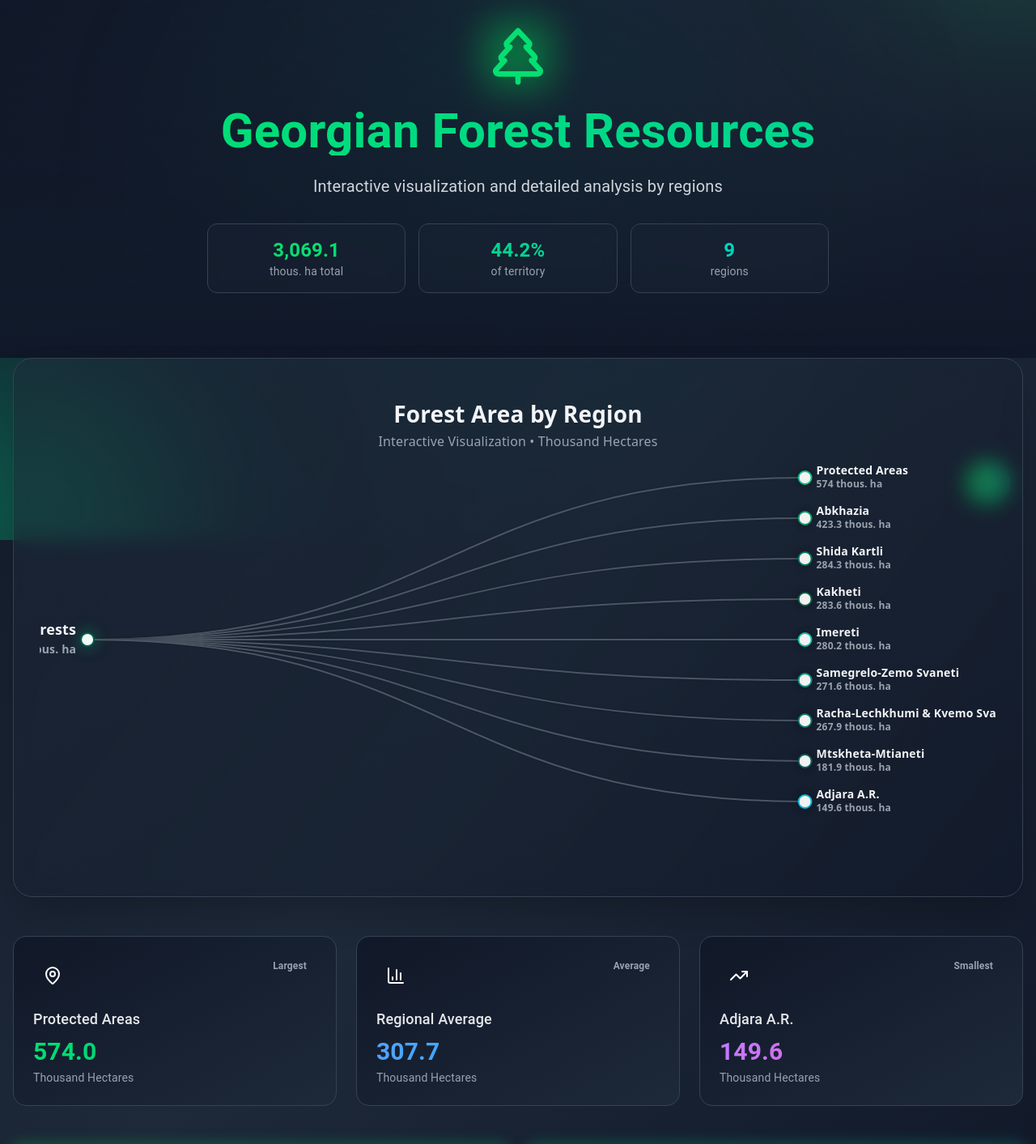
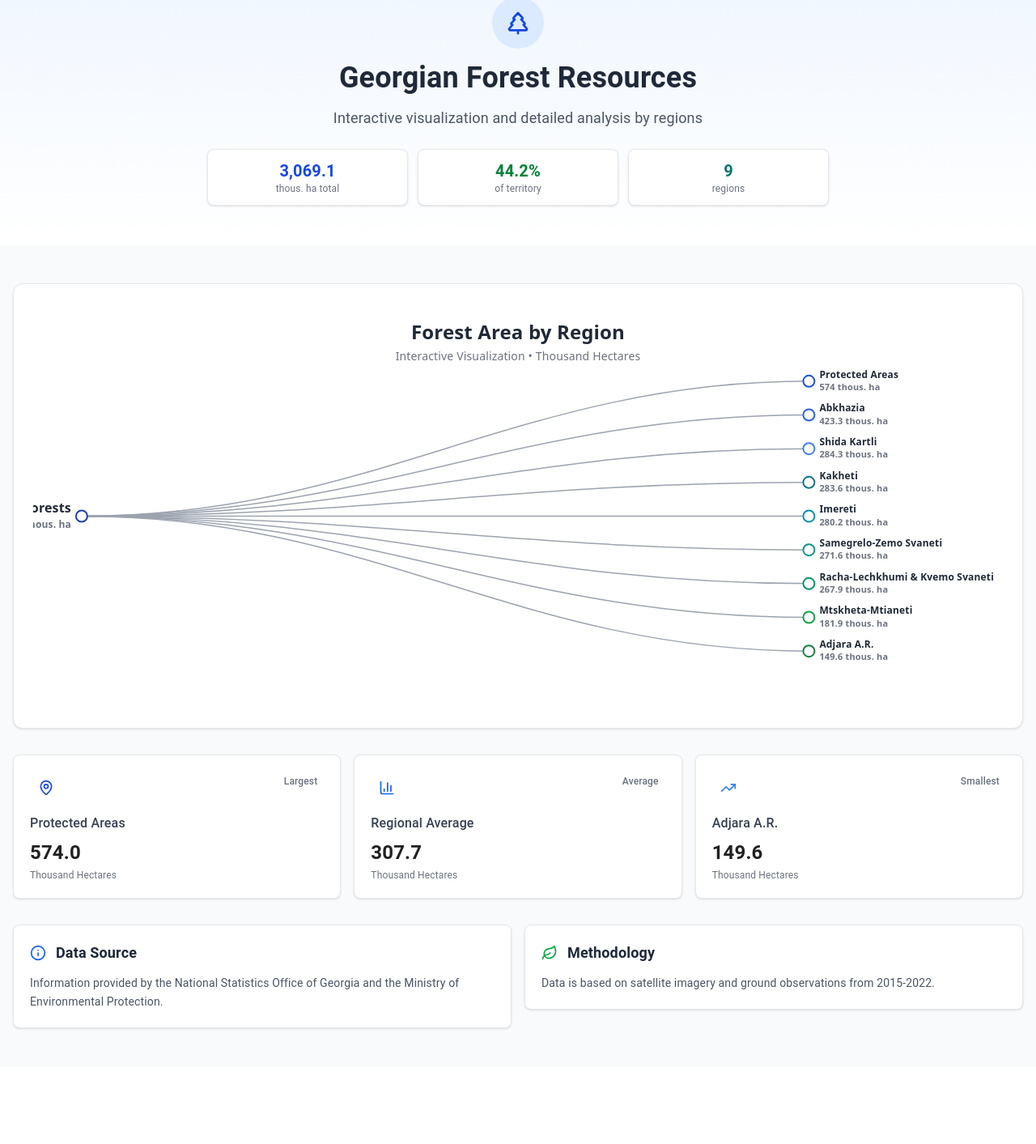
Before and after one commit to nikolozi2001/environmental-statistics-portal, a React (Vite) app in the folder frontend/: page /en/nature/forest-area in a window 1280 px wide. Shown: the part 133-1546 px from the top of the page at 81% size. After the commit the page ends 1451 px from the top, so only its background shows below. Built offline with nearby package versions, Linux system fonts and the light colour scheme.

Commit message:
Update ForestArea component with a refined color palette, improved styling, and enhanced animations for better user experience

```diff
--- a/frontend/src/pages/nature/ForestArea.jsx
+++ b/frontend/src/pages/nature/ForestArea.jsx
@@ -59,17 +59,17 @@ const ForestArea = () => {
       renderer: "canvas",
     });
 
-    // Modern gradient colors
+    // Government-appropriate color palette (blues and greens)
     const colorPalette = [
-      "#10b981",
+      "#1a56db",
+      "#2563eb",
+      "#3b82f6",
+      "#0e7490",
+      "#0891b2",
+      "#0d9488",
       "#059669",
-      "#047857",
-      "#065f46",
-      "#14b8a6",
-      "#0d9488",
-      "#0f766e",
-      "#115e59",
-      "#06b6d4",
+      "#16a34a",
+      "#15803d",
     ];
 
     const option = {
@@ -81,27 +81,27 @@ const ForestArea = () => {
         left: "center",
         top: "20",
         textStyle: {
-          fontSize: 28,
+          fontSize: 24,
           fontWeight: "bold",
-          color: "#f3f4f6",
+          color: "#1f2937",
           fontFamily: "system-ui, -apple-system, sans-serif",
         },
         subtext: isGeorgian
           ? "ინტერაქტიული ვიზუალიზაცია • ათასი ჰექტარი"
           : "Interactive Visualization • Thousand Hectares",
         subtextStyle: {
-          fontSize: 16,
-          color: "#9ca3af",
+          fontSize: 14,
+          color: "#6b7280",
           fontFamily: "system-ui, -apple-system, sans-serif",
         },
       },
       tooltip: {
         trigger: "item",
-        backgroundColor: "rgba(17, 24, 39, 0.95)",
-        borderColor: "#374151",
+        backgroundColor: "rgba(255, 255, 255, 0.95)",
+        borderColor: "#d1d5db",
         borderWidth: 1,
         textStyle: {
-          color: "#f3f4f6",
+          color: "#1f2937",
           fontSize: 14,
         },
         formatter: (params) => {
@@ -129,7 +129,7 @@ const ForestArea = () => {
           `;
         },
         extraCssText:
-          "backdrop-filter: blur(10px); border-radius: 8px; box-shadow: 0 10px 40px rgba(0, 0, 0, 0.5);",
+          "border-radius: 6px; box-shadow: 0 4px 12px rgba(0, 0, 0, 0.1);",
       },
       series: [
         {
@@ -142,16 +142,12 @@ const ForestArea = () => {
                 ...item,
                 itemStyle: {
                   color: colorPalette[index % colorPalette.length],
-                  shadowBlur: 10,
-                  shadowColor: "rgba(0, 0, 0, 0.3)",
                 },
               })),
               itemStyle: {
-                color: "#065f46",
-                borderColor: "#10b981",
-                borderWidth: 3,
-                shadowBlur: 20,
-                shadowColor: "rgba(16, 185, 129, 0.5)",
+                color: "#1e40af",
+                borderColor: "#1d4ed8",
+                borderWidth: 2,
               },
             },
           ],
@@ -159,14 +155,14 @@ const ForestArea = () => {
           left: "5%",
           bottom: "10%",
           right: "20%",
-          symbolSize: 16,
+          symbolSize: 14,
           orient: "horizontal",
           label: {
             position: "left",
             verticalAlign: "middle",
             align: "right",
-            fontSize: 16,
-            color: "#e5e7eb",
+            fontSize: 14,
+            color: "#374151",
             fontWeight: "600",
             fontFamily: "system-ui, -apple-system, sans-serif",
             formatter: function (params) {
@@ -179,14 +175,14 @@ const ForestArea = () => {
             },
             rich: {
               title: {
-                fontSize: 18,
+                fontSize: 16,
                 fontWeight: "bold",
-                color: "#f3f4f6",
-                padding: [0, 0, 8, 0],
+                color: "#1f2937",
+                padding: [0, 0, 6, 0],
               },
               value: {
-                fontSize: 14,
-                color: "#9ca3af",
+                fontSize: 12,
+                color: "#6b7280",
               },
             },
           },
@@ -195,8 +191,8 @@ const ForestArea = () => {
               position: "right",
               verticalAlign: "middle",
               align: "left",
-              fontSize: 14,
-              color: "#e5e7eb",
+              fontSize: 12,
+              color: "#374151",
               fontFamily: "system-ui, -apple-system, sans-serif",
               formatter: function (params) {
                 return `{name|${params.name}}\n{value|${params.value} ${
@@ -205,55 +201,49 @@ const ForestArea = () => {
               },
               rich: {
                 name: {
-                  fontSize: 14,
-                  color: "#f3f4f6",
+                  fontSize: 12,
+                  color: "#1f2937",
                   padding: [0, 0, 4, 0],
                 },
                 value: {
-                  fontSize: 12,
-                  color: "#9ca3af",
+                  fontSize: 11,
+                  color: "#6b7280",
                   fontWeight: "bold",
                 },
               },
             },
             itemStyle: {
               borderRadius: 4,
-              borderWidth: 2,
-              borderColor: "#1f2937",
+              borderWidth: 1,
+              borderColor: "#e5e7eb",
             },
           },
           expandAndCollapse: true,
-          animationDuration: 1000,
-          animationEasing: "elasticOut",
+          animationDuration: 800,
+          animationEasing: "cubicOut",
           initialTreeDepth: 2,
           lineStyle: {
-            color: "#4b5563",
-            width: 2,
-            curveness: 0.5,
-            shadowBlur: 2,
-            shadowColor: "rgba(0, 0, 0, 0.2)",
+            color: "#9ca3af",
+            width: 1.5,
+            curveness: 0.4,
           },
           emphasis: {
             focus: "descendant",
             lineStyle: {
-              width: 3,
-              color: "#10b981",
-              shadowBlur: 10,
-              shadowColor: "rgba(16, 185, 129, 0.5)",
+              width: 2,
+              color: "#2563eb",
             },
             itemStyle: {
-              borderColor: "#10b981",
-              borderWidth: 3,
-              shadowBlur: 20,
-              shadowColor: "rgba(16, 185, 129, 0.5)",
+              borderColor: "#2563eb",
+              borderWidth: 2,
             },
           },
         },
       ],
       animation: true,
       animationThreshold: 100,
-      animationDurationUpdate: 750,
-      animationEasingUpdate: "elasticOut",
+      animationDurationUpdate: 600,
+      animationEasingUpdate: "cubicOut",
     };
 
     chart.setOption(option);
@@ -282,106 +272,85 @@ const ForestArea = () => {
 
   const StatCard = ({ icon: Icon, title, value, subtitle, color, delay }) => (
     <div
-      className={`transform transition-all duration-700 ${
-        isAnimated ? "translate-y-0 opacity-100" : "translate-y-10 opacity-0"
+      className={`transform transition-all duration-500 ${
+        isAnimated ? "translate-y-0 opacity-100" : "translate-y-6 opacity-0"
       }`}
       style={{ transitionDelay: `${delay}ms` }}
     >
-      <div className="relative group h-full">
+      <div className="bg-white rounded-lg shadow-sm p-5 h-full border border-gray-200 hover:shadow-md transition-all duration-300">
+        <div className="flex items-start justify-between mb-3">
           <div
-          className={`absolute -inset-1 ${color} rounded-2xl blur-lg opacity-25 group-hover:opacity-40 transition-opacity`}
-        ></div>
-        <div className="relative bg-gradient-to-br from-gray-900 to-gray-800 rounded-2xl p-6 h-full border border-gray-700 hover:border-gray-600 transition-all duration-300">
-          <div className="flex items-start justify-between mb-4">
-            <div
-              className={`w-12 h-12 ${color} bg-opacity-20 rounded-xl flex items-center justify-center`}
+            className={`w-10 h-10 ${color} bg-opacity-10 rounded-lg flex items-center justify-center`}
           >
-              <Icon className={`w-6 h-6 text-white`} />
+            <Icon className={`w-5 h-5 ${color.split(" ")[1]}`} />
           </div>
           <span
-              className={`text-xs font-semibold text-gray-400 ${color} bg-opacity-10 px-3 py-1 rounded-full`}
+            className={`text-xs font-medium text-gray-500 ${color} bg-opacity-5 px-2 py-1 rounded-full`}
           >
             {subtitle}
           </span>
         </div>
-          <h4 className="text-lg font-medium text-gray-200 mb-2">{title}</h4>
-          <p
-            className={`text-3xl font-bold text-transparent bg-clip-text bg-gradient-to-r ${color}`}
-          >
-            {value}
-          </p>
-          <p className="text-sm text-gray-400 mt-1">
+        <h4 className="text-base font-medium text-gray-700 mb-2">{title}</h4>
+        <p className={`text-2xl font-bold ${color.split(" ")[1]}`}>{value}</p>
+        <p className="text-xs text-gray-500 mt-1">
           {isGeorgian ? "ათასი ჰექტარი" : "Thousand Hectares"}
         </p>
-        </div>
       </div>
     </div>
   );
 
   return (
-    <div className="min-h-screen bg-gradient-to-br from-gray-900 via-gray-800 to-gray-900">
-      {/* Animated background elements */}
-      <div className="fixed inset-0 overflow-hidden pointer-events-none">
-        <div className="absolute -top-40 -right-40 w-80 h-80 bg-green-500 rounded-full filter blur-[120px] opacity-20 animate-pulse"></div>
-        <div
-          className="absolute -bottom-40 -left-40 w-96 h-96 bg-emerald-500 rounded-full filter blur-[120px] opacity-20 animate-pulse"
-          style={{ animationDelay: "1s" }}
-        ></div>
-        <div className="absolute top-1/2 left-1/2 transform -translate-x-1/2 -translate-y-1/2 w-[600px] h-[600px] bg-teal-500 rounded-full filter blur-[150px] opacity-10"></div>
-      </div>
-
+    <div className="min-h-screen bg-gray-50">
       {/* Content */}
       <div className="relative z-10">
         {/* Hero Section */}
-        <section className="relative overflow-hidden">
-          <div className="absolute inset-0 bg-gradient-to-b from-transparent via-gray-900/50 to-gray-900"></div>
-          <div className="relative px-4 py-20 text-center">
+        <section className="relative overflow-hidden bg-gradient-to-b from-blue-50 to-white">
+          <div className="px-4 py-12 text-center">
             <div className="max-w-5xl mx-auto">
               <div
-                className={`transform transition-all duration-700 ${
+                className={`transform transition-all duration-500 ${
                   isAnimated
                     ? "translate-y-0 opacity-100"
-                    : "translate-y-10 opacity-0"
+                    : "translate-y-6 opacity-0"
                 }`}
               >
-                <div className="flex justify-center mb-6">
-                  <div className="relative">
-                    <div className="absolute inset-0 bg-green-500 blur-xl opacity-50"></div>
-                    <TreePine className="relative w-20 h-20 text-green-400" />
+                <div className="flex justify-center mb-4">
+                  <div className="w-16 h-16 bg-blue-100 rounded-full flex items-center justify-center">
+                    <TreePine className="w-8 h-8 text-blue-700" />
                   </div>
                 </div>
-                <h1 className="text-5xl md:text-6xl font-bold mb-6 text-transparent bg-clip-text bg-gradient-to-r from-green-400 to-emerald-400">
+                <h1 className="text-3xl md:text-4xl font-bold mb-4 text-gray-800">
                   {isGeorgian
                     ? "საქართველოს ტყის რესურსები"
                     : "Georgian Forest Resources"}
                 </h1>
-                <p className="text-xl text-gray-300 max-w-3xl mx-auto mb-8">
+                <p className="text-lg text-gray-600 max-w-3xl mx-auto mb-6">
                   {isGeorgian
                     ? "ინტერაქტიული ვიზუალიზაცია და დეტალური ანალიზი რეგიონების მიხედვით"
                     : "Interactive visualization and detailed analysis by regions"}
                 </p>
 
                 {/* Quick Stats */}
-                <div className="grid grid-cols-1 md:grid-cols-3 gap-4 max-w-3xl mx-auto">
-                  <div className="bg-gray-800/30 backdrop-blur-sm border border-gray-700 rounded-xl p-4 hover:bg-gray-800/50 transition-all">
-                    <div className="text-2xl font-bold text-green-400">
+                <div className="grid grid-cols-1 md:grid-cols-3 gap-3 max-w-3xl mx-auto">
+                  <div className="bg-white shadow-sm border border-gray-200 rounded-lg p-3">
+                    <div className="text-xl font-bold text-blue-700">
                       3,069.1
                     </div>
-                    <div className="text-sm text-gray-400">
+                    <div className="text-xs text-gray-500">
                       {isGeorgian ? "ათ. ჰა სულ" : "thous. ha total"}
                     </div>
                   </div>
-                  <div className="bg-gray-800/30 backdrop-blur-sm border border-gray-700 rounded-xl p-4 hover:bg-gray-800/50 transition-all">
-                    <div className="text-2xl font-bold text-emerald-400">
+                  <div className="bg-white shadow-sm border border-gray-200 rounded-lg p-3">
+                    <div className="text-xl font-bold text-green-700">
                       44.2%
                     </div>
-                    <div className="text-sm text-gray-400">
+                    <div className="text-xs text-gray-500">
                       {isGeorgian ? "ტერიტორიის" : "of territory"}
                     </div>
                   </div>
-                  <div className="bg-gray-800/30 backdrop-blur-sm border border-gray-700 rounded-xl p-4 hover:bg-gray-800/50 transition-all">
-                    <div className="text-2xl font-bold text-teal-400">9</div>
-                    <div className="text-sm text-gray-400">
+                  <div className="bg-white shadow-sm border border-gray-200 rounded-lg p-3">
+                    <div className="text-xl font-bold text-teal-700">9</div>
+                    <div className="text-xs text-gray-500">
                       {isGeorgian ? "რეგიონი" : "regions"}
                     </div>
                   </div>
@@ -391,32 +360,32 @@ const ForestArea = () => {
           </div>
         </section>
 
-        <div className="px-4 pb-20">
+        <div className="px-4 py-12">
           <div className="max-w-7xl mx-auto">
             {/* Main Chart */}
             <div
-              className={`transform transition-all duration-700 ${
+              className={`transform transition-all duration-500 ${
                 isAnimated
                   ? "translate-y-0 opacity-100"
-                  : "translate-y-10 opacity-0"
+                  : "translate-y-6 opacity-0"
               }`}
-              style={{ transitionDelay: "200ms" }}
+              style={{ transitionDelay: "100ms" }}
             >
-              <div className="bg-gradient-to-br from-gray-800/50 to-gray-900/50 backdrop-blur-md rounded-3xl shadow-2xl p-8 mb-12 border border-gray-700">
+              <div className="bg-white rounded-xl shadow-sm p-6 mb-8 border border-gray-200">
                 <div
                   ref={chartRef}
-                  style={{ width: "100%", height: "600px" }}
+                  style={{ width: "100%", height: "500px" }}
                 />
 
                 {/* Selected Region Info */}
                 {selectedRegion && (
-                  <div className="mt-6 p-4 bg-gray-800/50 rounded-xl border border-gray-700 animate-fadeIn">
+                  <div className="mt-4 p-4 bg-blue-50 rounded-lg border border-blue-200 animate-fadeIn">
                     <div className="flex items-center justify-between">
                       <div>
-                        <h3 className="text-lg font-semibold text-green-400">
+                        <h3 className="text-base font-semibold text-blue-800">
                           {selectedRegion.name}
                         </h3>
-                        <p className="text-gray-400">
+                        <p className="text-sm text-gray-600">
                           {selectedRegion.value}{" "}
                           {isGeorgian ? "ათ. ჰა" : "thous. ha"} •
                           {calculatePercentage(selectedRegion.value)}%{" "}
@@ -425,7 +394,7 @@ const ForestArea = () => {
                       </div>
                       <button
                         onClick={() => setSelectedRegion(null)}
-                        className="text-gray-500 hover:text-gray-300 transition-colors"
+                        className="text-gray-400 hover:text-gray-600 transition-colors"
                       >
                         ✕
                       </button>
@@ -436,79 +405,74 @@ const ForestArea = () => {
             </div>
 
             {/* Statistics Cards */}
-            <div className="grid grid-cols-1 md:grid-cols-3 gap-6 mb-12">
+            <div className="grid grid-cols-1 md:grid-cols-3 gap-4 mb-8">
               <StatCard
                 icon={MapPin}
                 title={isGeorgian ? "დაცული ტერიტორიები" : "Protected Areas"}
                 value="574.0"
                 subtitle={isGeorgian ? "ყველაზე დიდი" : "Largest"}
-                color="from-green-400 to-emerald-500"
-                delay={300}
+                color="text-blue-700"
+                delay={200}
               />
               <StatCard
                 icon={BarChart3}
                 title={isGeorgian ? "რეგიონული საშუალო" : "Regional Average"}
                 value="307.7"
                 subtitle={isGeorgian ? "საშუალო" : "Average"}
-                color="from-blue-400 to-cyan-500"
-                delay={400}
+                color="text-blue-600"
+                delay={300}
               />
               <StatCard
                 icon={TrendingUp}
                 title={isGeorgian ? "აჭარის ა.რ." : "Adjara A.R."}
                 value="149.6"
                 subtitle={isGeorgian ? "ყველაზე პატარა" : "Smallest"}
-                color="from-purple-400 to-pink-500"
-                delay={500}
+                color="text-blue-500"
+                delay={400}
               />
             </div>
 
             {/* Info Cards */}
-            <div className="grid grid-cols-1 md:grid-cols-2 gap-6">
+            <div className="grid grid-cols-1 md:grid-cols-2 gap-4">
               <div
-                className={`transform transition-all duration-700 ${
+                className={`transform transition-all duration-500 ${
                   isAnimated
                     ? "translate-y-0 opacity-100"
-                    : "translate-y-10 opacity-0"
+                    : "translate-y-6 opacity-0"
                 }`}
-                style={{ transitionDelay: "600ms" }}
+                style={{ transitionDelay: "500ms" }}
               >
-                <div className="group relative">
-                  <div className="absolute -inset-1 bg-gradient-to-r from-green-500 to-emerald-500 rounded-2xl blur opacity-25 group-hover:opacity-40 transition-opacity"></div>
-                  <div className="relative bg-gray-800/80 backdrop-blur-md rounded-2xl p-6 border border-gray-700">
-                    <div className="flex items-center gap-3 mb-4">
-                      <Info className="w-6 h-6 text-green-400" />
-                      <h3 className="text-xl font-semibold text-gray-100">
+                <div className="bg-white rounded-lg shadow-sm p-5 border border-gray-200">
+                  <div className="flex items-center gap-3 mb-3">
+                    <Info className="w-5 h-5 text-blue-600" />
+                    <h3 className="text-lg font-semibold text-gray-800">
                       {isGeorgian ? "მონაცემების წყარო" : "Data Source"}
                     </h3>
                   </div>
-                    <p className="text-gray-300 leading-relaxed">
+                  <p className="text-gray-600 text-sm leading-relaxed">
                     {isGeorgian
                       ? "ინფორმაცია მოწოდებულია საქართველოს სტატისტიკის ეროვნული სამსახურის და გარემოს დაცვის სამინისტროს მიერ."
                       : "Information provided by the National Statistics Office of Georgia and the Ministry of Environmental Protection."}
                   </p>
                 </div>
               </div>
-              </div>
 
               <div
-                className={`transform transition-all duration-700 ${
+                className={`transform transition-all duration-500 ${
                   isAnimated
                     ? "translate-y-0 opacity-100"
-                    : "translate-y-10 opacity-0"
+                    : "translate-y-6 opacity-0"
                 }`}
-                style={{ transitionDelay: "700ms" }}
+                style={{ transitionDelay: "600ms" }}
               >
-                <div className="group relative">
-                  <div className="absolute -inset-1 bg-gradient-to-r from-emerald-500 to-teal-500 rounded-2xl blur opacity-25 group-hover:opacity-40 transition-opacity"></div>
-                  <div className="relative bg-gray-800/80 backdrop-blur-md rounded-2xl p-6 border border-gray-700">
-                    <div className="flex items-center gap-3 mb-4">
-                      <Leaf className="w-6 h-6 text-emerald-400" />
-                      <h3 className="text-xl font-semibold text-gray-100">
+                <div className="bg-white rounded-lg shadow-sm p-5 border border-gray-200">
+                  <div className="flex items-center gap-3 mb-3">
+                    <Leaf className="w-5 h-5 text-green-600" />
+                    <h3 className="text-lg font-semibold text-gray-800">
                       {isGeorgian ? "მეთოდოლოგია" : "Methodology"}
                     </h3>
                   </div>
-                    <p className="text-gray-300 leading-relaxed">
+                  <p className="text-gray-600 text-sm leading-relaxed">
                     {isGeorgian
                       ? "მონაცემები დაფუძნებულია სატელიტურ გამოსახულებებზე და მიწისზედა დაკვირვებებზე 2015-2022 წლებში."
                       : "Data is based on satellite imagery and ground observations from 2015-2022."}
@@ -519,14 +483,13 @@ const ForestArea = () => {
           </div>
         </div>
       </div>
-      </div>
 
       {/* Floating action button */}
       <button
-        className="fixed bottom-8 right-8 w-14 h-14 bg-gradient-to-r from-green-500 to-emerald-500 rounded-full shadow-lg hover:shadow-2xl transition-all duration-300 flex items-center justify-center group animate-bounce"
+        className="fixed bottom-6 right-6 w-12 h-12 bg-blue-600 rounded-full shadow-md hover:shadow-lg transition-all duration-300 flex items-center justify-center"
         onClick={() => window.scrollTo({ top: 0, behavior: "smooth" })}
       >
-        <ArrowUp className="w-6 h-6 text-white group-hover:scale-110 transition-transform" />
+        <ArrowUp className="w-5 h-5 text-white" />
       </button>
     </div>
   );
```
Lines whose indentation alone changed are shown as unchanged.
